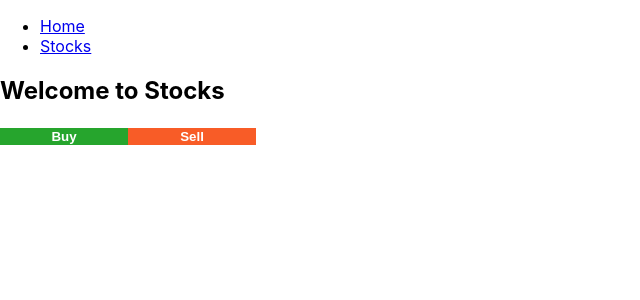
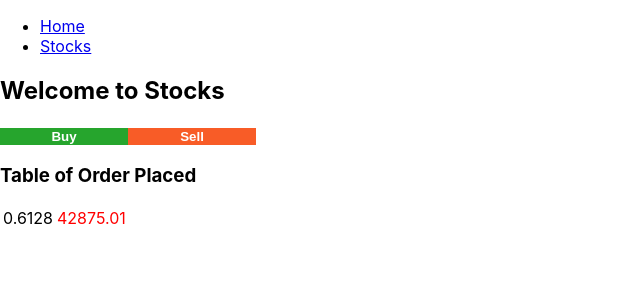
Before and after one commit to himanshuks/react-hks-interview-implementations, a React (Create React App) app: page /stocks in a window 1280 px wide. Both pictures are taken after a click on the button "Sell". Shown: the top 300 px of the page, without its empty margins (0-640 px from the left). Built offline with nearby package versions, Linux system fonts and the light colour scheme.

Commit message:
stock sell functionality implemented

```diff
--- a/src/containers/Stocks.jsx
+++ b/src/containers/Stocks.jsx
@@ -46,10 +46,22 @@ export const Stocks = () => {
             color: "white",
             border: "none",
           }}
+          onClick={handleSell}
         >
           Sell
         </button>
       </div>
+      <h3>Table of Order Placed</h3>
+      <div>
+        <table>
+          {sellOrder.map((x) => (
+            <tr key={x.id}>
+              <td>{x.size}</td>
+              <td style={{ color: "red" }}>{x.price}</td>
+            </tr>
+          ))}
+        </table>
+      </div>
     </div>
   );
 };
```
